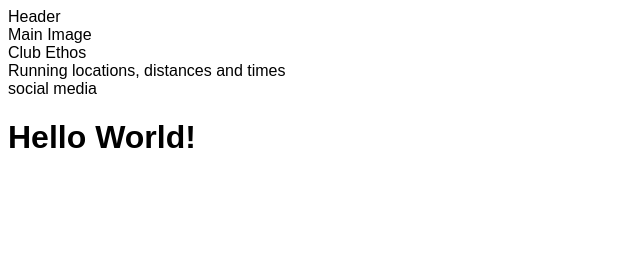
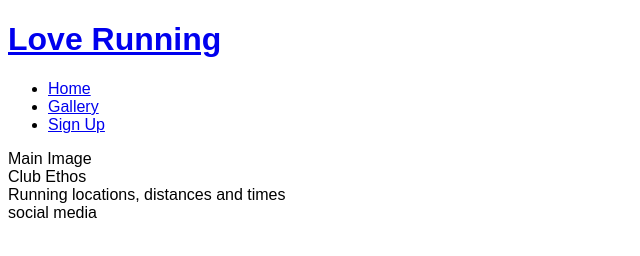
Before and after one commit to ShellyBrady/love-running, a plain HTML site: page index.html in a window 1280 px wide. Shown: the whole page, without its empty margins (0-640 px from the left). Drawn offline with Linux system fonts and the light colour scheme.

Commit message:
add basic header structure

```diff
--- a/index.html
+++ b/index.html
@@ -1,19 +1,35 @@
 <!DOCTYPE html>
 <html lang="en">
+
 <head>
     <meta charset="UTF-8">
-    <meta http-equiv="X-UA-Compatible" content="IE=edge">
     <meta name="viewport" content="width=>, initial-scale=1.0">
     <meta name="description" content="Love Running Club for runners in Dublin, Ireland">
     <meta name="keywords" content="love running, running club, dublin, irelad">
 
     <link rel="stylesheet" href="assets/css/style.css">
+    <title>Love Running</title>
+</head>
 
-    <title>Love Running</title>
-
-</head>
 <body>
-    <header>Header</header>
+    <header>
+        <a href="index.html">
+            <h1>Love Running</h1>
+        </a>
+        <nav>
+            <ul>
+                <li>
+                    <a href="index.html">Home</a>
+                </li>
+                <li>
+                    <a href="#">Gallery</a>
+                </li>
+                <li>
+                    <a href="#">Sign Up</a>
+                </li>
+            </ul>
+        </nav>
+    </header>
     <section>
         Main Image
     </section>
@@ -23,7 +39,9 @@
     <section>
         Running locations, distances and times
     </section>
-    <footer>social media</footer>
-    <h1>Hello World!</h1>
+    <footer>
+        social media
+    </footer>
 </body>
+
 </html>
```
